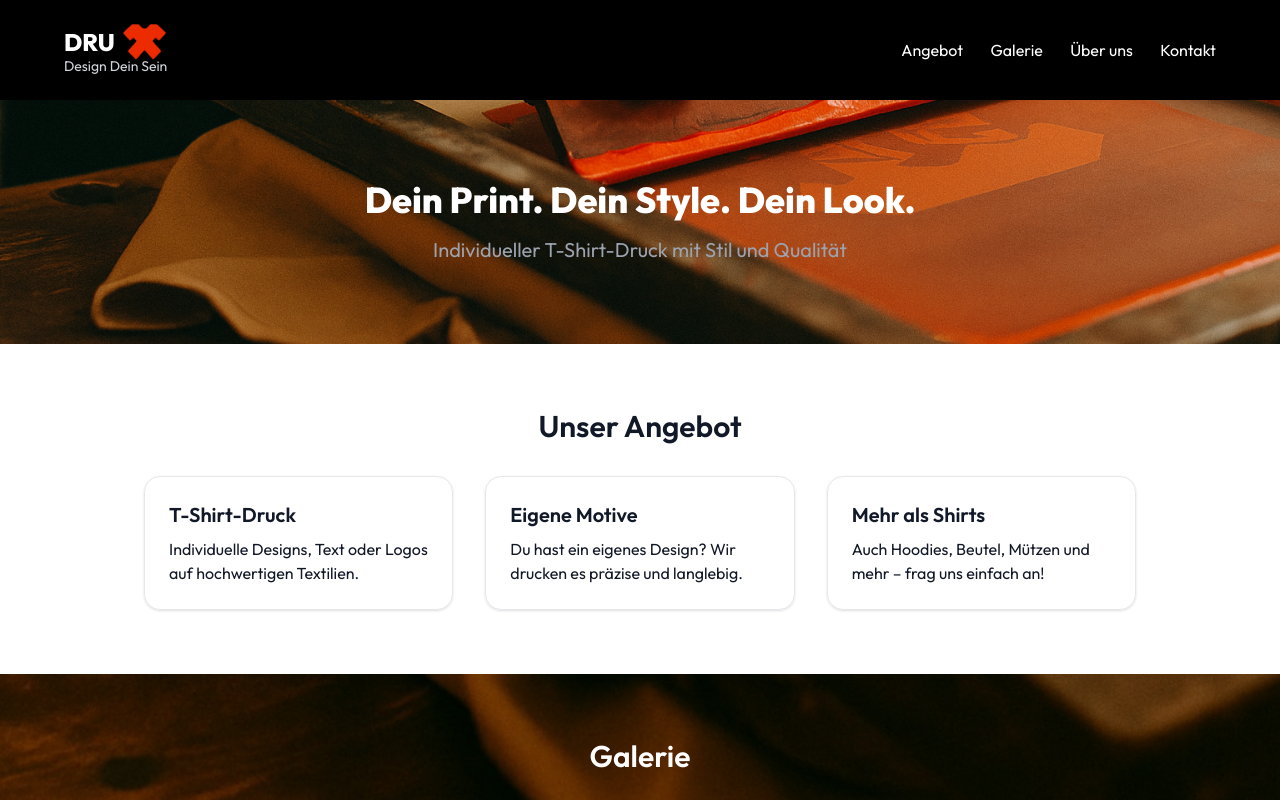
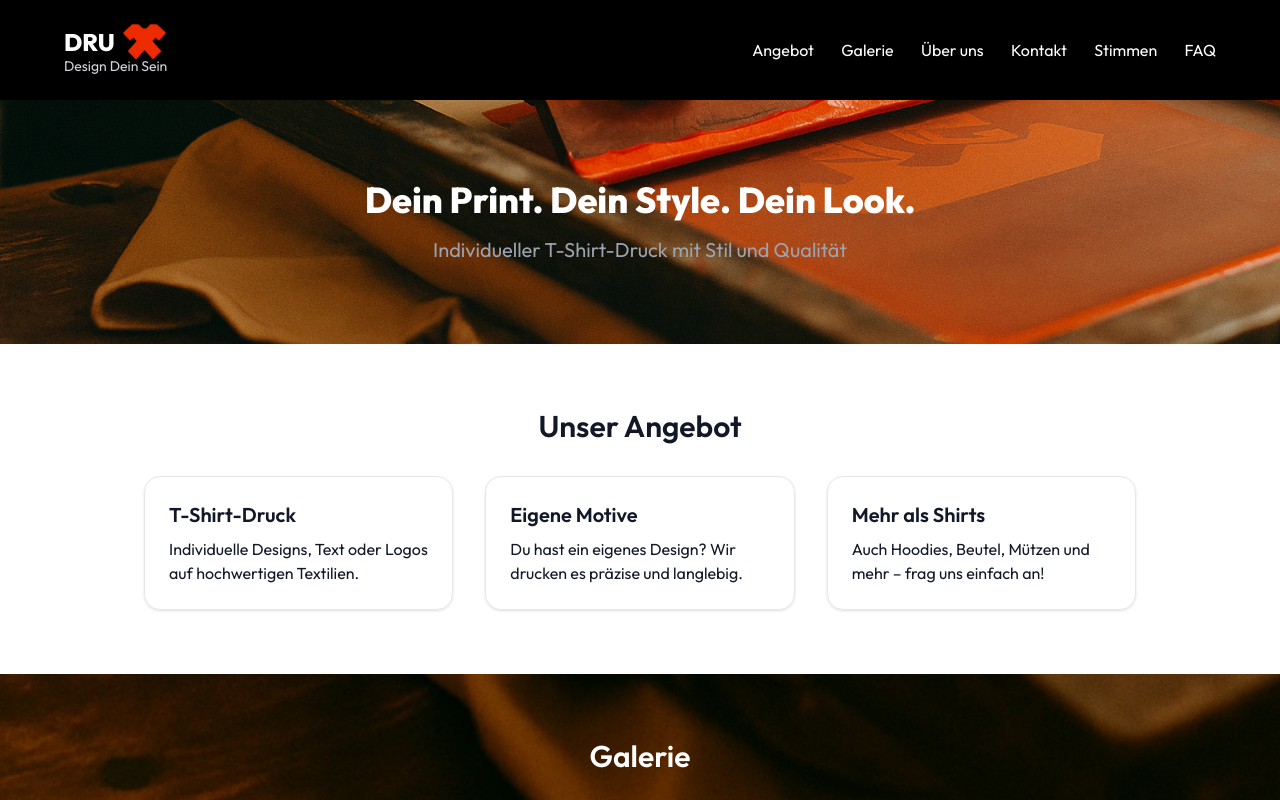
Before and after one commit to araym2k/Drux, a plain HTML site: page index.html in a window 1280 px wide. Shown: the top 800 px of the page. Drawn offline with nearby package versions, Linux system fonts and the light colour scheme; grey boxes are pictures that could not be loaded.

Commit message:
Update index.html

```diff
--- a/index.html
+++ b/index.html
@@ -33,6 +33,8 @@
           <a href="#galerie" class="hover:text-gray-300">Galerie</a>
           <a href="#ueber-uns" class="hover:text-gray-300">Über uns</a>
           <a href="#kontakt" class="hover:text-gray-300">Kontakt</a>
+          <a href="#kundenstimmen" class="hover:text-gray-300">Stimmen</a>
+          <a href="#faq" class="hover:text-gray-300">FAQ</a>
         </nav>
       </div>
     </header>
```
